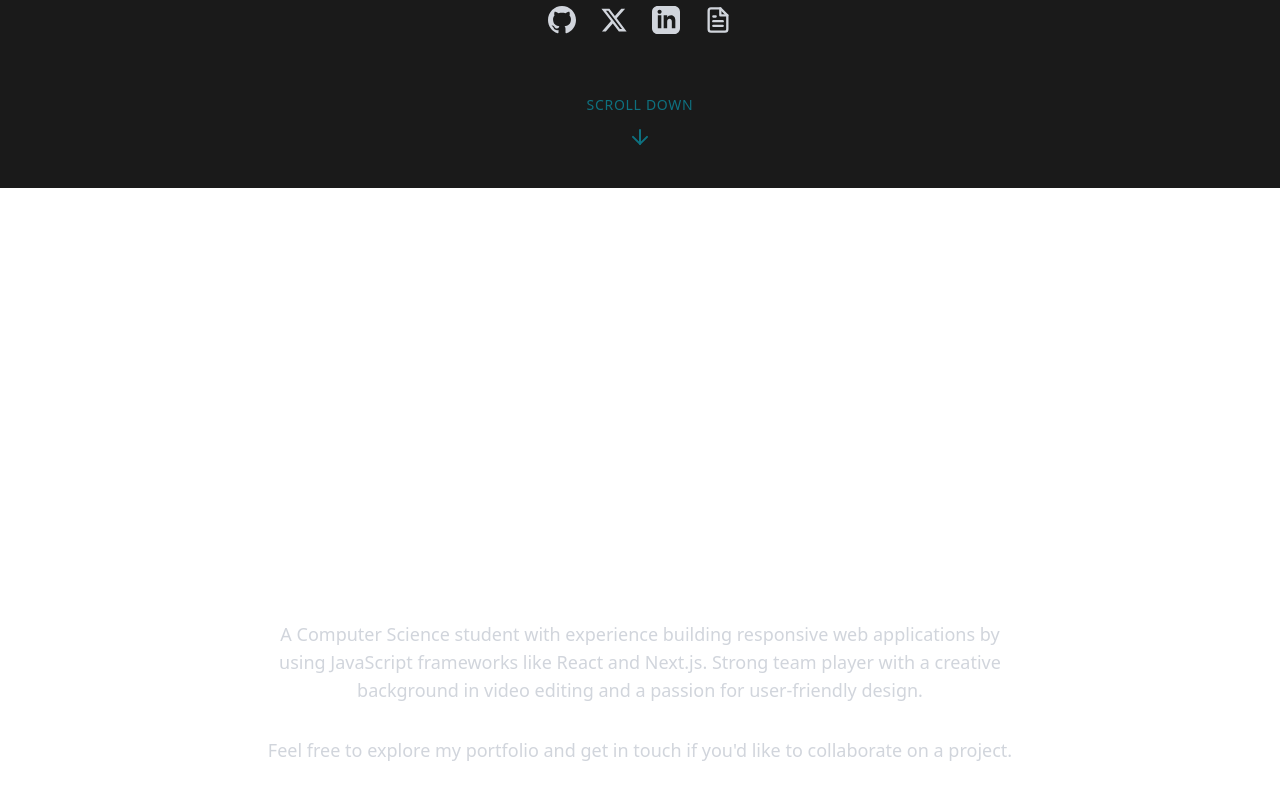
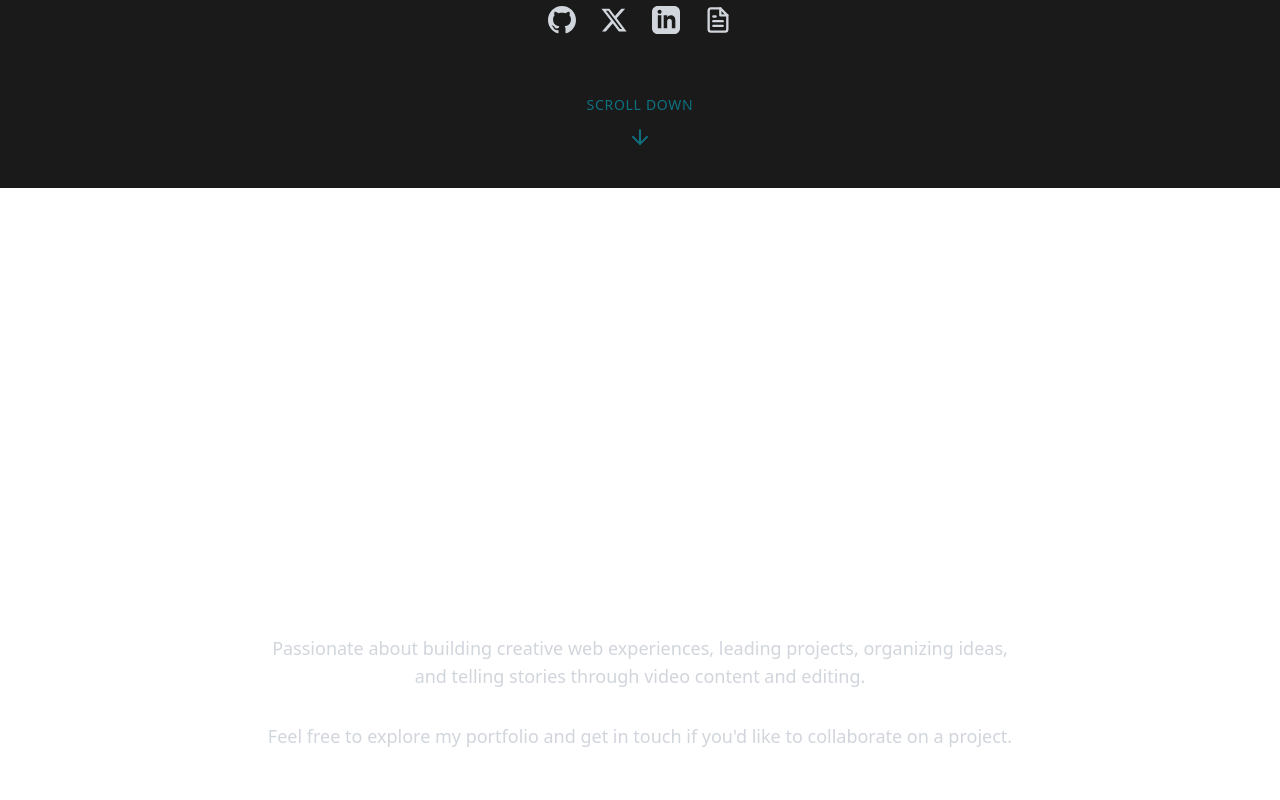
Before and after one commit to 17okk-Xie/17okk-Xie, a Next.js app: page / in a window 1280 px wide. Shown: the part 612-1412 px from the top of the page. Built offline with nearby package versions, Linux system fonts and the light colour scheme.

Commit message:
Updated: About me.

```diff
--- a/app/page.tsx
+++ b/app/page.tsx
@@ -330,8 +330,8 @@ export default function Home() {
           >
             <h2 className="text-3xl md:text-5xl font-bold mb-8 text-white">About Me</h2>
             <p className="text-lg text-gray-300 mb-8">
-              A Computer Science student with experience building responsive web applications by using JavaScript frameworks like React and Next.js.
-              Strong team player with a creative background in video editing and a passion for user-friendly design.
+              Passionate about building creative web experiences, leading projects, organizing ideas,
+              and telling stories through video content and editing.
             </p>
             <p className="text-lg text-gray-300">
               Feel free to explore my portfolio and get in touch if you&apos;d like to collaborate on a project.
```
